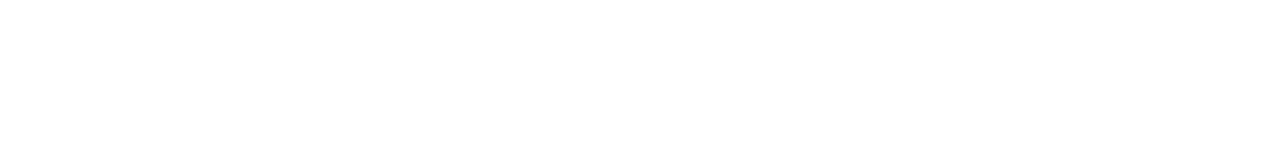
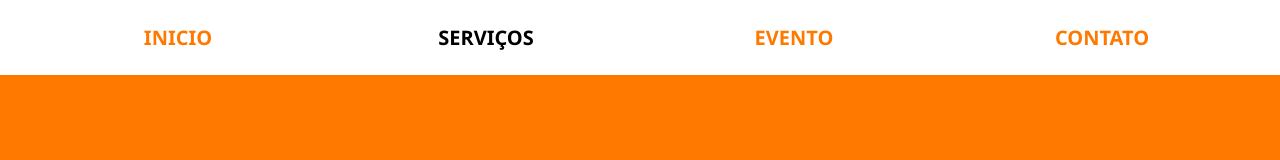
Before and after one commit to NicoleMascaretti/PIIpassatempoeducativo, a plain HTML site: page servicos.html in a window 1280 px wide. Drawn offline with nearby package versions, Linux system fonts and the light colour scheme.

Commit message:
Inicio da navbar.

```diff
--- /dev/null
+++ b/CSS/style_servicos.css
@@ -0,0 +1,29 @@
+body {
+    background-color: #FF7900;
+
+}
+
+.menu {
+    background-color: white;
+}
+
+.links {
+    text-decoration: none;
+    color: #FF7900;
+    font-family: 'Segoe UI', Tahoma, Geneva, Verdana, sans-serif;
+    font-size: 20px;
+    font-style: normal;
+    font-weight: 400;
+    line-height: normal;
+
+}
+
+.atual {
+    text-decoration: none;
+    color: black;
+    font-family: 'Segoe UI', Tahoma, Geneva, Verdana, sans-serif;
+    font-size: 20px;
+    font-style: normal;
+    font-weight: 400;
+    line-height: normal;
+}
--- a/servicos.html
+++ b/servicos.html
@@ -1,15 +1,31 @@
 <!DOCTYPE html>
-<html lang="en">
+<html lang="pt-br">
 
 <head>
     <meta charset="UTF-8">
     <meta name="viewport" content="width=device-width, initial-scale=1.0">
     <link href="https://cdn.jsdelivr.net/npm/bootstrap@5.3.3/dist/css/bootstrap.min.css" rel="stylesheet" integrity="sha384-QWTKZyjpPEjISv5WaRU9OFeRpok6YctnYmDr5pNlyT2bRjXh0JMhjY6hW+ALEwIH" crossorigin="anonymous">
+    <link rel="stylesheet" href="CSS/style_servicos.css">
     <title>Serviços</title>
 </head>
 
 <body>
-
+    <div class="container-fluid">
+        <div class="row justify-content-center text-center menu p-4 linha">
+            <div class="col-md-3">
+                <a href="#" class="links fw-bolder">INICIO</a>
+            </div>
+            <div class="col-md-3">
+                <a href="#" class="atual fw-bolder">SERVIÇOS</a>
+            </div>
+            <div class="col-md-3">
+                <a href="#" class="links fw-bolder">EVENTO</a>
+            </div>
+            <div class="col-md-3">
+                <a href="#" class="links fw-bolder">CONTATO</a>
+            </div>
+        </div>
+    </div>
 </body>
 
 </html>
```
Also changed, not shown: msg/logo.png (added).
